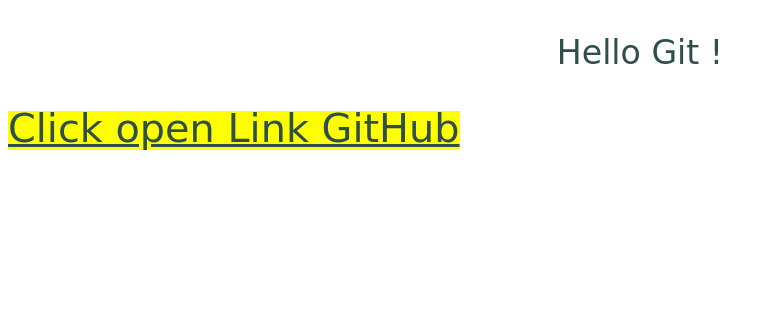
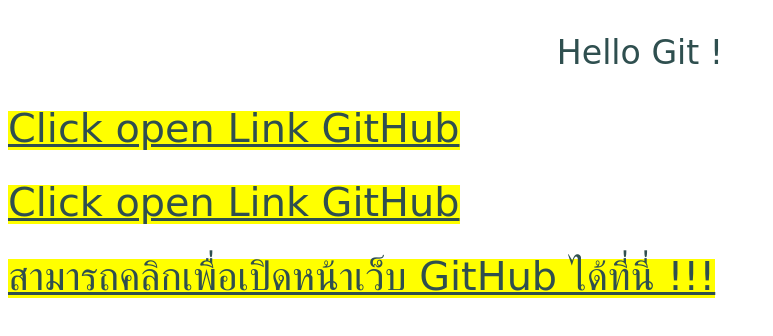
Before and after one commit to Rattanapon-Sri/CSI204-66044213, a plain HTML site: page index.html in a window 1280 px wide. Shown: the whole page, without its empty margins (0-773 px from the left). Drawn offline with Linux system fonts and the light colour scheme.

Commit message:
add link in Thai

```diff
--- a/index.html
+++ b/index.html
@@ -9,5 +9,7 @@
 <body>
     <center><p>Hello Git !</p></center>
     <p><mark><a href="https://github.com">Click open Link GitHub</a></mark></p>
+    <p><mark><a href="https://github.com">Click open Link GitHub</a></mark></p>
+    <p><mark><a href="https://github.com">สามารถคลิกเพื่อเปิดหน้าเว็บ GitHub ได้ที่นี่ !!!</a></mark></p>
 </body>
 </html>
```
